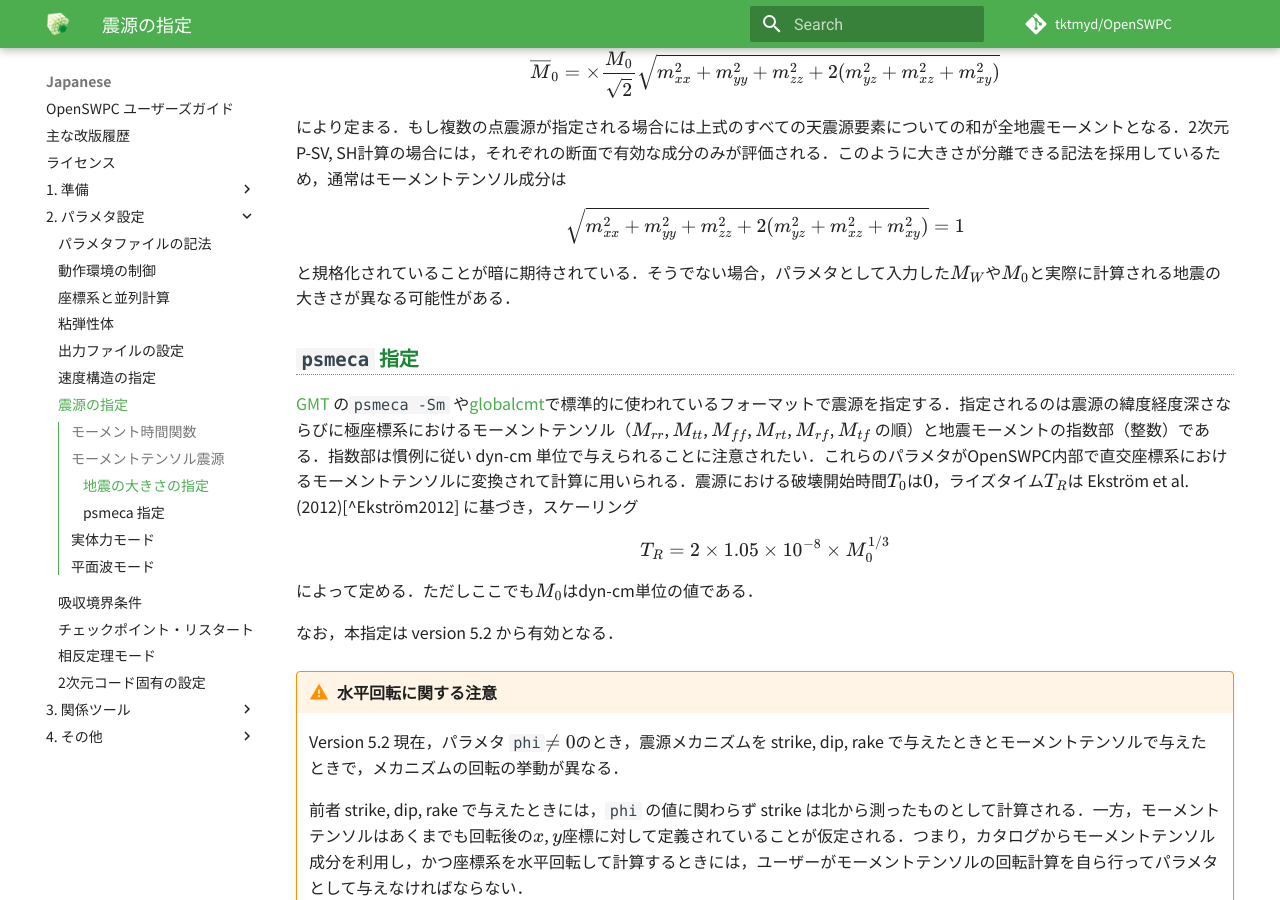
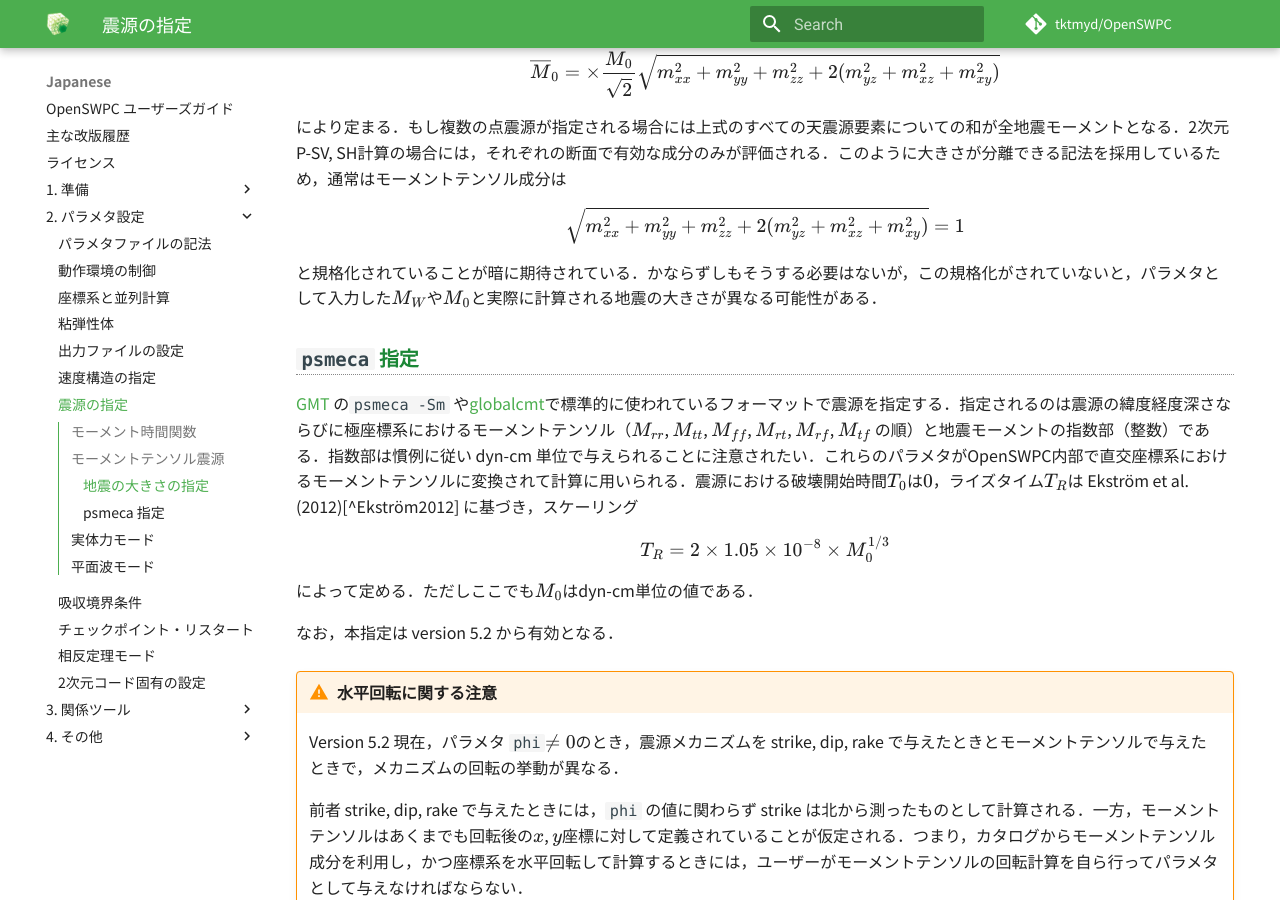
Before and after one commit to OpenSWPC/OpenSWPC, an MkDocs documentation site: the page built from doc/md/Japanese/2._パラメタ設定/0207_source.md, in a window 1280 px wide and 900 px high, scrolled down 4128 px. Built offline with MkDocs 1.6.1 and Material for MkDocs 9.7.7, drawn with Linux system fonts in a browser that asks for light colours; some web fonts are replaced; formulas are drawn with MathJax 3; comment, search, counter and statistics services are not loaded.

Commit message:
add description on moment-tensor normalization

```diff
--- a/doc/md/Japanese/2._パラメタ設定/0207_source.md
+++ b/doc/md/Japanese/2._パラメタ設定/0207_source.md
@@ -146,7 +146,7 @@ $$
  \sqrt{m_{xx}^2 +m_{yy}^2 +m_{zz}^2 + 2(m_{yz}^2+m_{xz}^2+m_{xy}^2)} = 1
 $$
 
-と規格化されていることが暗に期待されている．そうでない場合，パラメタとして入力した$M_W$や$M_0$と実際に計算される地震の大きさが異なる可能性がある．
+と規格化されていることが暗に期待されている．かならずしもそうする必要はないが，この規格化がされていないと，パラメタとして入力した$M_W$や$M_0$と実際に計算される地震の大きさが異なる可能性がある．
 
 ### `psmeca` 指定
 
```
